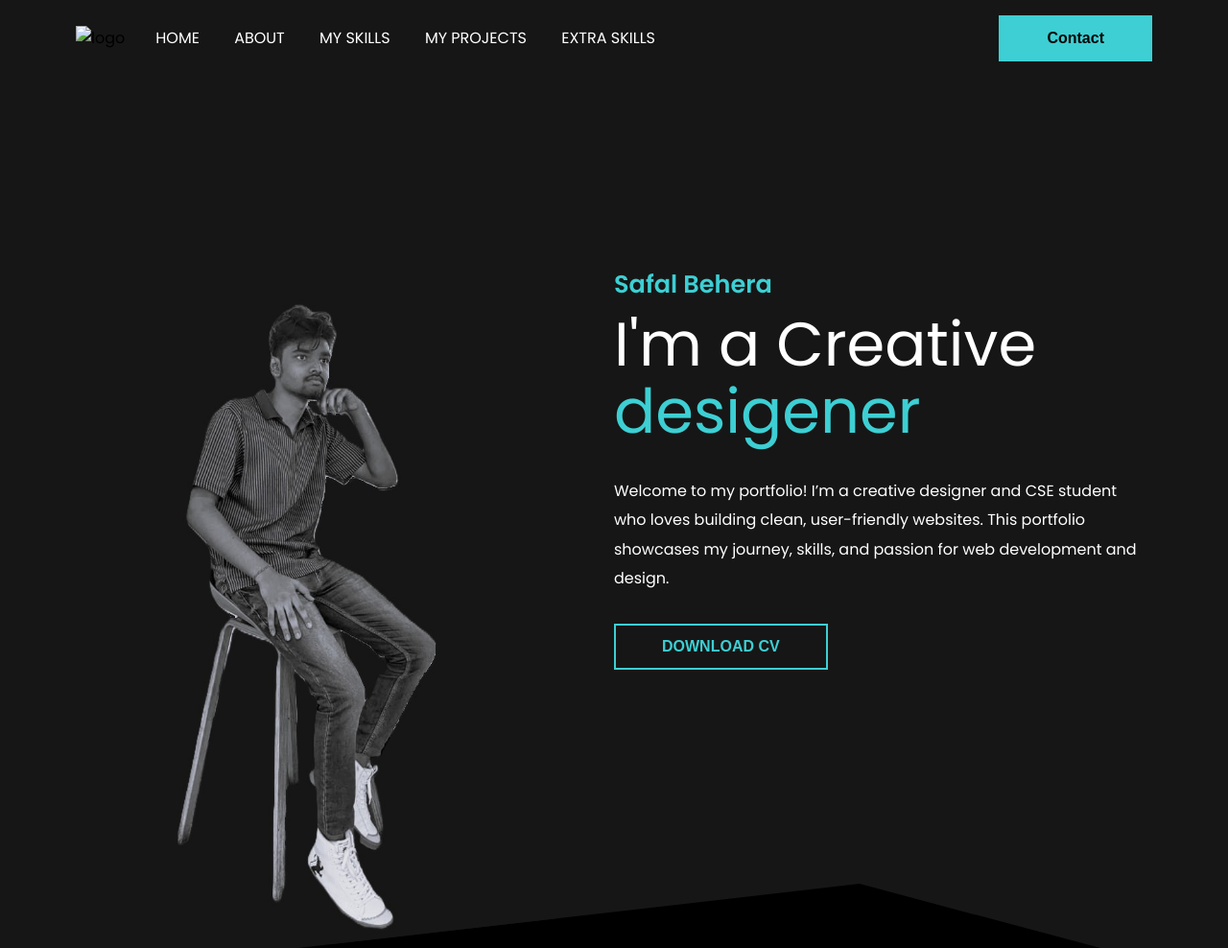
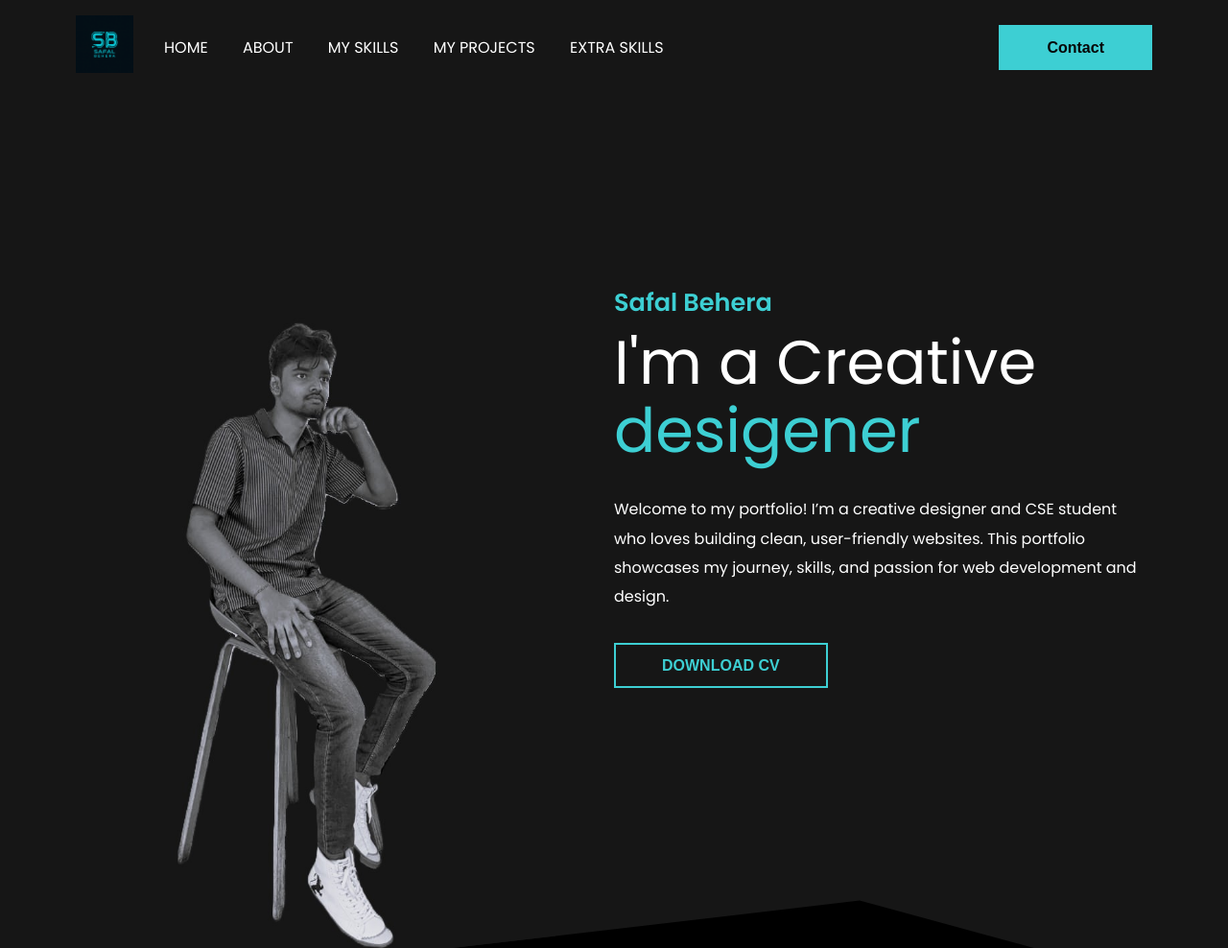
Before and after one commit to Safal-Behera/CODSOFT, a plain HTML site: page index.html in a window 1280 px wide. Shown: the top 988 px of the page at 96% size. Drawn offline with Linux system fonts and the light colour scheme; files whose address does not match are found by name.

Commit message:
Update index.html

```diff
--- a/index.html
+++ b/index.html
@@ -29,7 +29,7 @@
          <nav class="flex items-center justify-between">
                 <div class="left flex items-center">
                      <div class="branding">
-                        <img src="./images/mylogo.png" alt="logo">
+                        <img src="mylogo.png" alt="logo">
 
                      </div>
                         <div>
```
